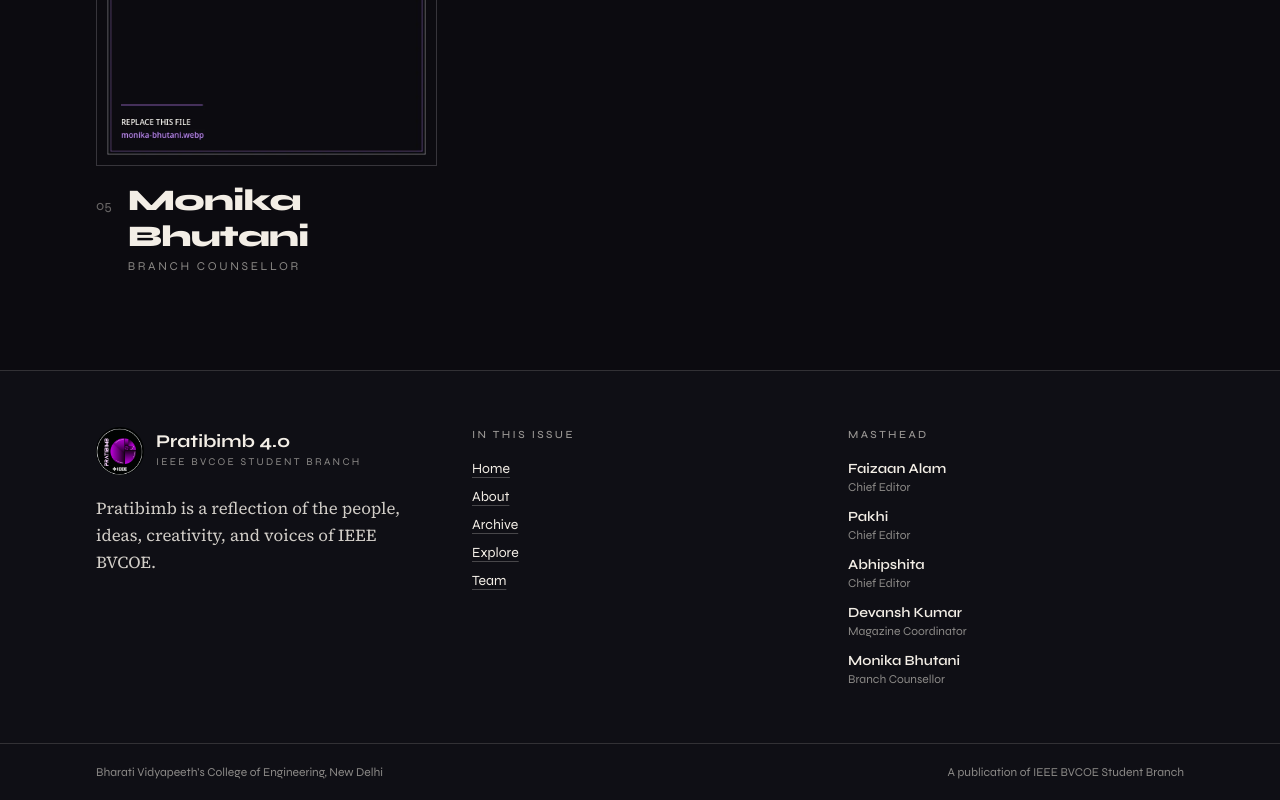
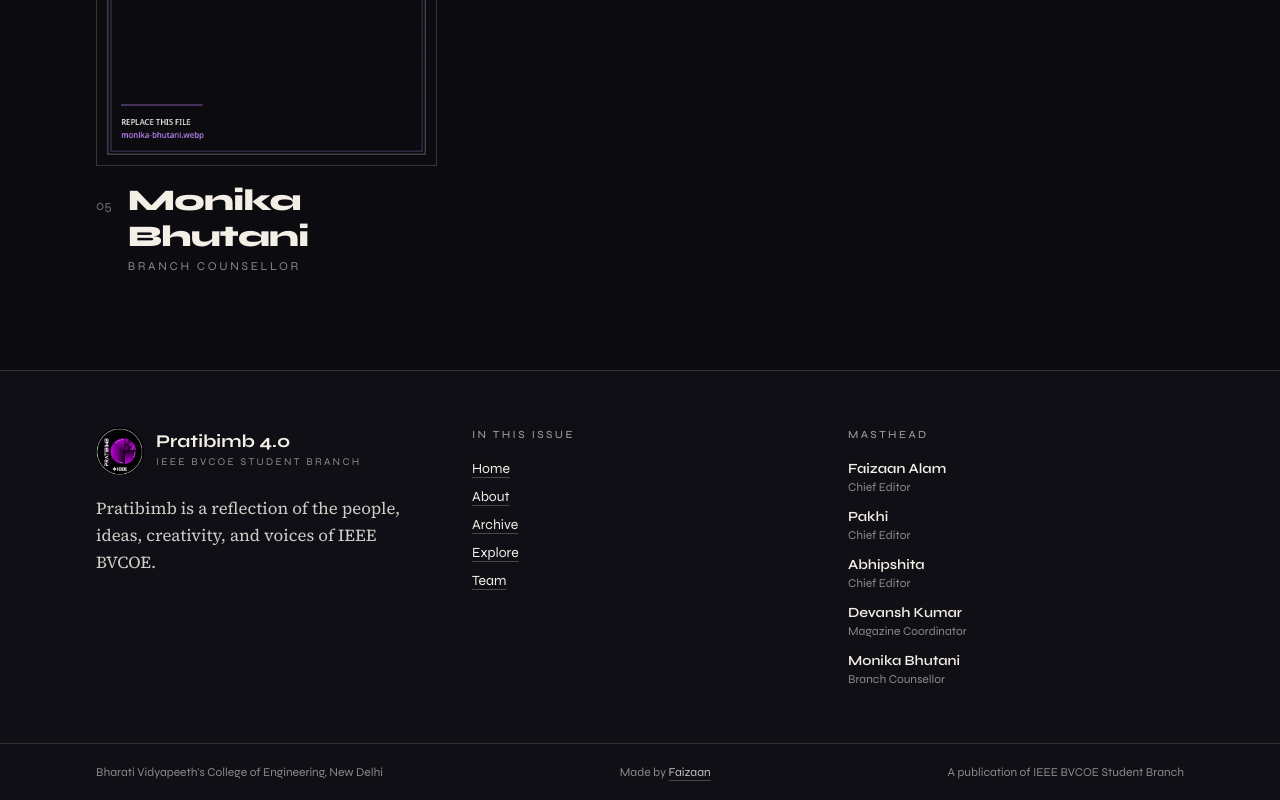
Before and after one commit to Faizaan-Alam/pratibimb, a React (Vite) app: page / in a window 1280 px wide. Shown: the part 6587-7387 px from the top of the page. Built offline with nearby package versions, Linux system fonts and the light colour scheme; no server answers.

Commit message:
feat: add Made by Faizaan credit in the footer
#pratibimb

```diff
--- a/src/components/Footer.jsx
+++ b/src/components/Footer.jsx
@@ -54,6 +54,15 @@
       <div className="border-t hairline">
         <div className="page-wrap flex flex-col gap-2 py-5 font-display text-xs text-base-content/55 sm:flex-row sm:items-center sm:justify-between">
           <p>{site.college}</p>
+          <p>
+            Made by{" "}
+            <a
+              href="https://github.com/Faizaan-Alam"
+              className="link-quiet text-base-content/80"
+            >
+              Faizaan
+            </a>
+          </p>
           <p>A publication of {site.branch}</p>
         </div>
       </div>
```
